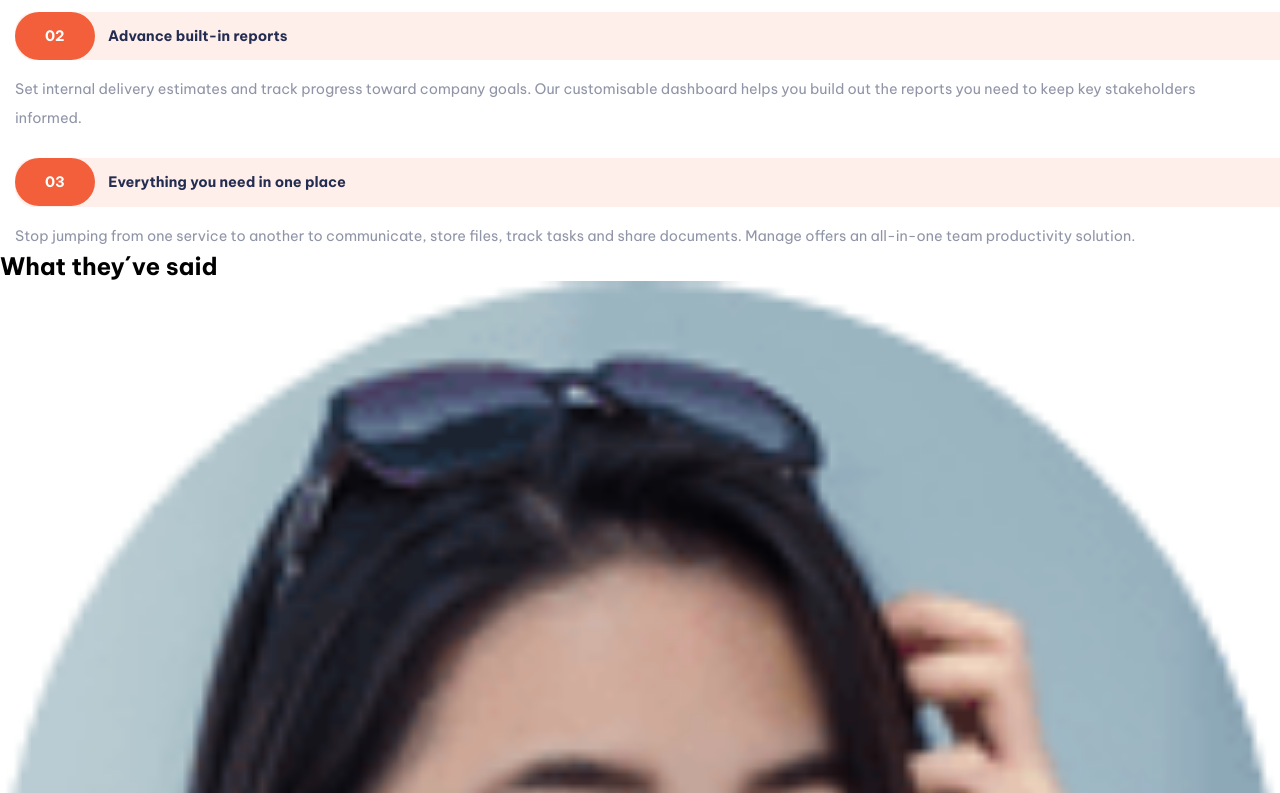
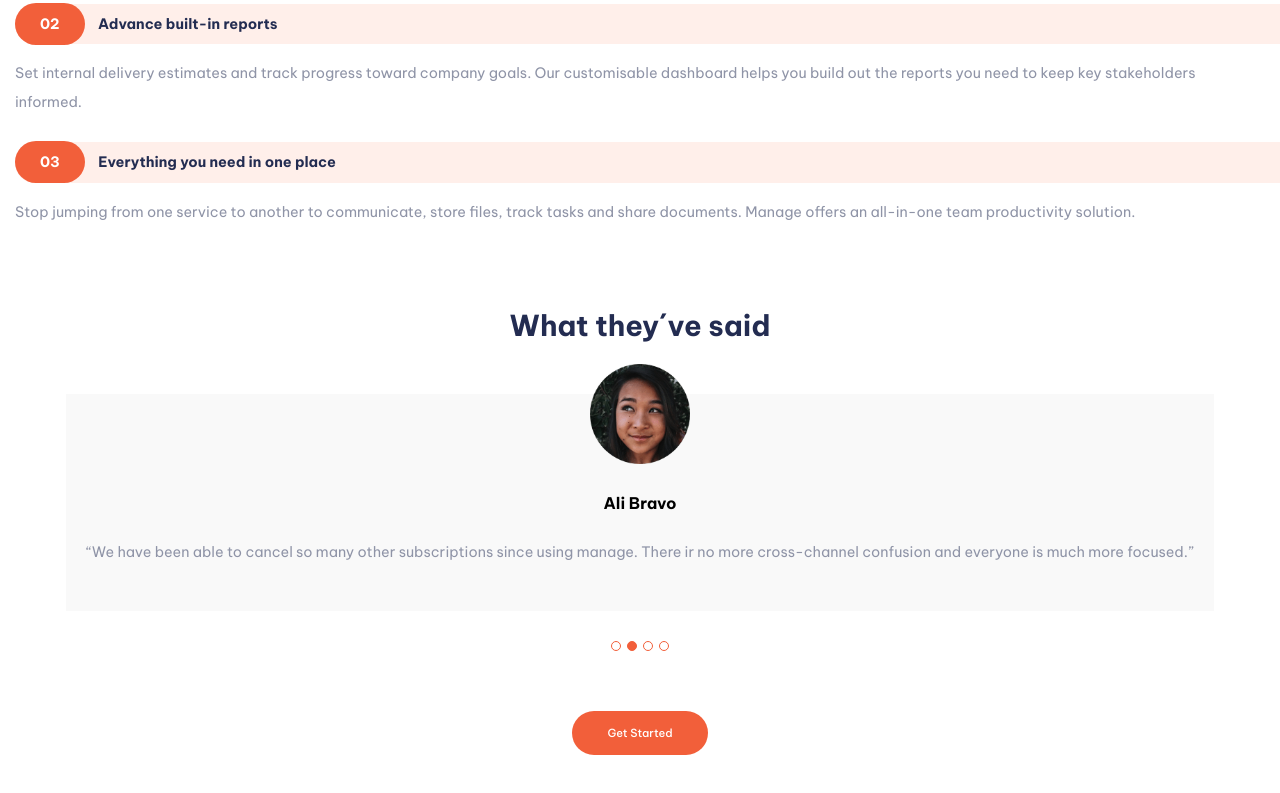
Before and after one commit to PabloMClementeP/FrontEnd1-Examen, a plain HTML site: page index.html in a window 1280 px wide. Shown: the part 1795-2588 px from the top of the page. Drawn offline with Linux system fonts and the light colour scheme.

Commit message:
Tercera section CSS Testimonials

```diff
--- a/css/style.css
+++ b/css/style.css
@@ -13,6 +13,10 @@
     box-sizing: border-box;
     padding: 0;
     margin: 0;
+}
+
+h2{
+    color: var(--azul-oscuro);
 }
 
 li{
@@ -100,7 +104,6 @@ header{
 
 .graphics__text h2{
     font-size: 2.1rem;
-    color: var(--azul-oscuro);
     font-weight: 700;
 }
 
@@ -130,7 +133,6 @@ header{
 }
 
 .differences__text h2{
-    color: var(--azul-oscuro);
     font-size: 1.8rem;
     font-weight: 700;
     padding: 0 25px;
@@ -159,7 +161,7 @@ header{
     color: var(--azul-oscuro);
     font-weight: 700;
     background-color: var(--rojo-muy-palido);
-    padding: 10px 0;
+    padding: 6px 0;
     margin: 25px 0 15px 15px;
     border-radius: 20px 0 0 20px;
 }
@@ -167,7 +169,7 @@ header{
 .differences__list p:first-of-type span{
     color: white;
     background-color: var(--rojo-brillante);
-    padding: 15px 30px;
+    padding: 12px 25px;
     border-radius: 25px;
     margin-right: 10px;
 }
@@ -178,16 +180,88 @@ header{
 }
 
 
+/* Seccion Testimonials */
+.testimonial{
+    display: flex;
+    flex-direction: column;
+    align-items: center;
+}
+
+.testimonial h2{
+    font-size: 1.8rem;
+    font-weight: 700;
+}
+
+.testimonial__cards div:nth-child(odd){
+    display: none;
+}
+
+.testimonial__cards_card{
+    background-color: var(--variante-gris-claro);
+    margin-top: 50px;
+    padding: 20px;
+    text-align: center;
+}
+
+.testimonial__cards_card img{
+    position: relative;
+    width: 100px;
+    bottom: 50px;
+}
+
+.testimonial__cards_card h4{
+    position: relative;
+    bottom: 25px;
+}
+
+.testimonial__cards_card p{
+    color: var(--azul-grisaceo-oscuro);
+    line-height: 2;
+    font-size: .9rem;
+    padding-bottom: 25px;
+}
+
+.dots{
+    display: flex;
+}
+
+.dots div{
+    width: 10px;
+    height: 10px;
+    border: solid 1.8px var(--rojo-brillante);
+    border-radius: 50%;
+    margin: 30px 3px 60px 3px;
+}
+
+.dots div:nth-child(2){
+    background-color: var(--rojo-brillante);
+}
+
+/* .testimonial a{
+    margin-top: 25px;
+} */
+
 
 
 
 /****************/
 /* -- FOOTER -- */
 /****************/
+footer{
+    margin-top: 50px;
+}
+.orangeFooter{
+    background-color: var(--rojo-brillante);
+}
 
+.blackFooter{
+    display: flex;
+    flex-direction: column-reverse;
+}
 
-
-
+.icons__logo{
+    width: 50%;
+}
 
 
 /* @media (min-width: 420px){
--- a/index.html
+++ b/index.html
@@ -29,13 +29,13 @@
       <!-- links de navegación y boton -->
       <div class="navegacion">
         <nav>
-            <ol>
+            <ul>
                 <li><a href="#">Pricing</a></li>
                 <li><a href="#">Product</a></li>
                 <li><a href="#">About Us</a></li>
                 <li><a href="#">Careers</a></li>
                 <li><a href="#">Community</a></li>
-            </ol>
+            </ul>
         </nav>
 
         <a href="#" class="button b-orange">Get Started</a>
@@ -84,7 +84,7 @@
             </div>
         </section>
 
-        <section class="testimonial">
+        <section class="testimonial container">
             <h2>What they´ve said</h2>
 
             <!-- Cards de testimoniales -->
@@ -109,6 +109,13 @@
                 </div>
 
 
+            </div>
+
+            <div class="dots">
+                <div></div>
+                <div></div>
+                <div></div>
+                <div></div>
             </div>
 
             <a href="#" class="button b-orange">Get Started</a>
```
